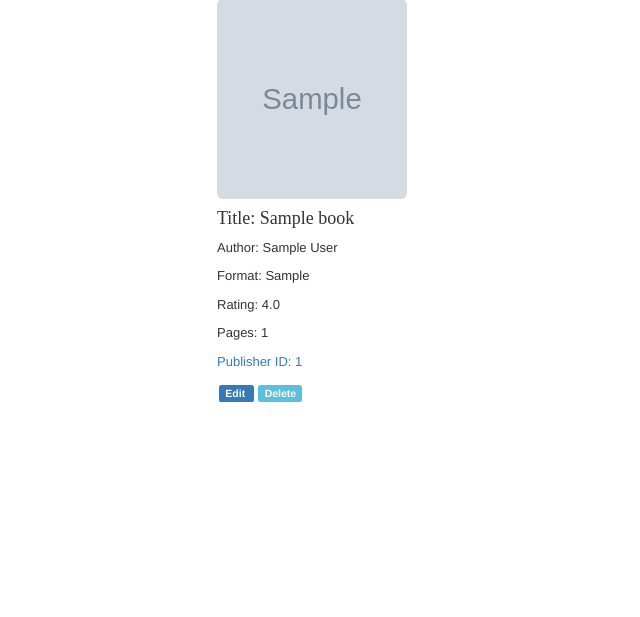
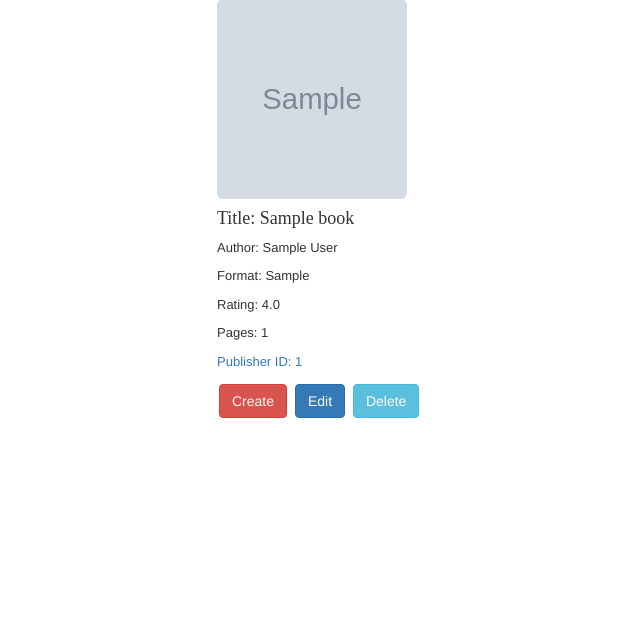
Before and after one commit to CodeByVishaal/Book-Store, a Flask app: page / in a window 1280 px wide. Shown: the part 98-715 px from the top of the page, without its empty margins (0-640 px from the left). Run offline with Flask 3, Linux system fonts and the light colour scheme; tables that the repository leaves empty hold one stand-in row (values such as "Sample post"); grey boxes marked "Sample" are stand-in pictures; some libraries are stand-ins or nearby versions; some web fonts are replaced.

Commit message:
Create Book Functionality

```diff
--- a/app/catalog/routes.py
+++ b/app/catalog/routes.py
@@ -3,7 +3,7 @@ from app.catalog import main
 from app import db
 from app.catalog.models import Book, Publication
 from flask_login import login_required
-from .forms import EditForm
+from .forms import EditForm, CreateForm
 
 
 
@@ -34,7 +34,7 @@ def delete_book(book_id):
 
     return  render_template('delete_book.html', book=book, book_id=book_id)
 
-@main.route('/book/edit/<book_id>', methods=['GET', 'POST'])
+@main.route('/edit/book/<book_id>', methods=['GET', 'POST'])
 @login_required
 def edit_book(book_id):
     book = Book.query.get(book_id)
@@ -49,3 +49,34 @@ def edit_book(book_id):
         return redirect(url_for('main.display_books'))
 
     return render_template('edit_book.html', form=form)
+
+@main.route('/create/book/<pub_id>', methods=['GET', 'POST'])
+@login_required
+def  create_book(pub_id):
+    form = CreateForm()
+    form.pub_id.data = pub_id
+
+    if form.validate_on_submit():
+        book = Book(
+            title=form.title.data,
+            author=form.author.data,
+            book_format=form.format.data,
+            num_pages=form.num_pages.data,
+            avg_rating=form.avg_rating.data,
+            image=form.img_url.data,
+            pub_id=form.pub_id.data
+            )
+
+        # Check if the image already exists in the database
+        existing_book = Book.query.filter_by(image=form.img_url).first()
+        if existing_book:
+            flash('Book with this image already exists')
+            return redirect(url_for('main.create_book'))
+
+        db.session.add(book)
+        db.session.commit()
+        flash("Book Created Successfully")
+        return(redirect(url_for('main.display_publisher',  publisher_id=pub_id)))
+
+
+    return render_template('create_book.html', form=form,  pub_id=pub_id)
--- a/app/catalog/templates/home.html
+++ b/app/catalog/templates/home.html
@@ -14,11 +14,15 @@
             <p>Pages: {{book.num_pages}}</p>
             <p><a href="{{url_for('main.display_publisher', publisher_id = book.pub_id)}}">Publisher ID:
                     {{book.pub_id}}</a></p>
-            <span class="label label-primary">
+            <span class="btn btn-danger">
+                <a href="{{url_for('main.create_book', book=book, pub_id=book.pub_id)}}" style="color: floralwhite;">
+                    Create
+                </a></span>
+            <span class="btn btn-primary">
                 <a href="{{url_for('main.edit_book', book=book, book_id=book.id)}}" style="color: floralwhite;">
                     Edit
                 </a></span>
-            <span class="label label-info">
+            <span class="btn btn-info">
                 <a href="{{url_for('main.delete_book', book=book, book_id=book.id)}}" style="color: floralwhite;">
                     Delete
                 </a></span>
```
Also changed, not shown: app/catalog/forms.py (+11 -1 lines), app/catalog/templates/create_book.html (added, +14 -0 lines).
